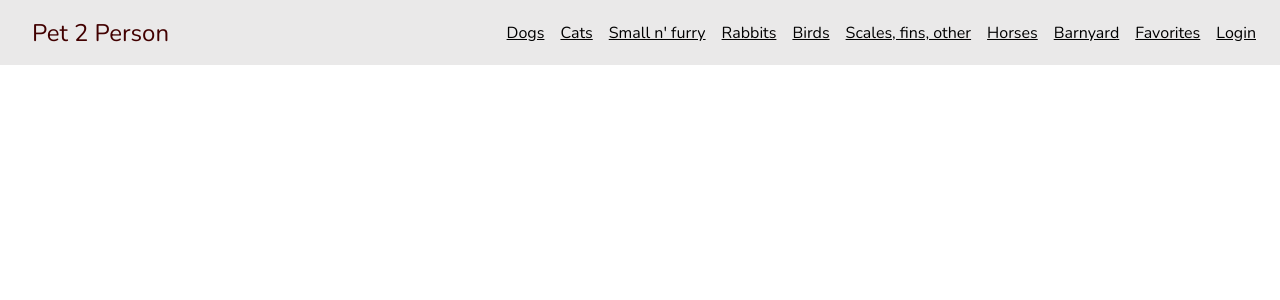
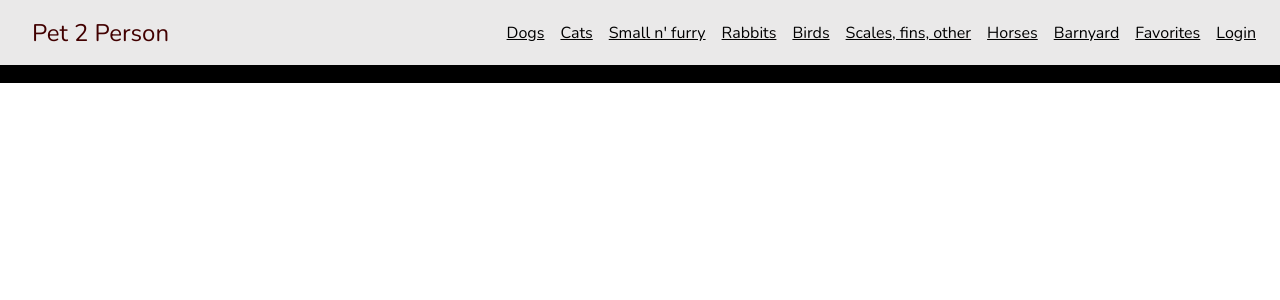
Before and after one commit to Sarah-Lopez/Pet-2-Person, a React (Create React App) app in the folder client/: page /footer in a window 1280 px wide. Shown: the top 300 px of the page. Built offline with nearby package versions, Linux system fonts and the light colour scheme.

Commit message:
made change to the bird page

```diff
--- a/client/src/App.js
+++ b/client/src/App.js
@@ -9,7 +9,7 @@ import Nav from "./components/nav";
 import { List, ListItem } from "./components/list";
 import API from "./utils/api";
 
-// import Footer from "./components/footer";
+import footer from "./components/footer";
 
 import home from "./pages/home"
 import dogs from "./pages/animals/dogs"
@@ -22,6 +22,7 @@ import barnyard from "./pages/animals/barnyard"
 import scalesfinsother from "./pages/animals/scalesfinsother"
 import favorites from "./pages/favorites"
 import login from "./pages/login"
+
 
 function App() {
       return (
@@ -44,6 +45,7 @@ function App() {
               <Route exact path="/scalesfinsother" component={scalesfinsother} />
               <Route exact path="/favorites" component={favorites} />
               <Route exact path="/login" component={login} />
+              <Route exact path="/footer" component={footer} />
             </Switch>
           </Router>
           </main>
--- /dev/null
+++ b/client/src/components/footer/fstyle.css
@@ -0,0 +1,3 @@
+.footer {
+    background-color: black;
+}
--- a/client/src/components/footer/index.js
+++ b/client/src/components/footer/index.js
@@ -1,4 +1,5 @@
 import React from "react";
+import "./fstyle.css";
 
 function Footer() {
     return (
--- a/client/src/pages/animals/birds/index.js
+++ b/client/src/pages/animals/birds/index.js
@@ -8,7 +8,7 @@ class birds extends Component {
     render() {
         return (
           <div>
-          <Hero backgroundImage="https://i.imgur.com/yZOQvaI.jpg">
+          <Hero backgroundImage="https://i.imgur.com/lDnJ4Pb.jpg">
               <h1>Birds </h1>
           </Hero>
 
```
